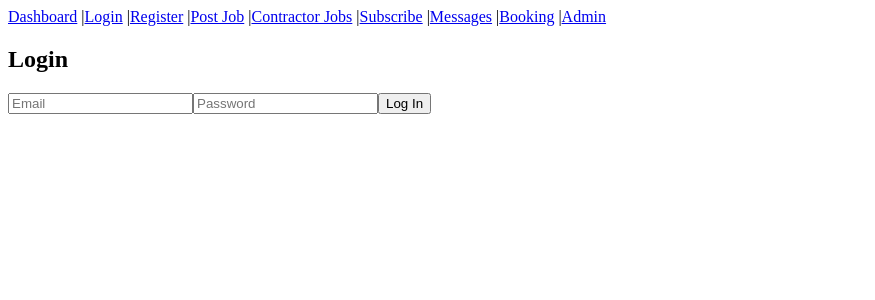
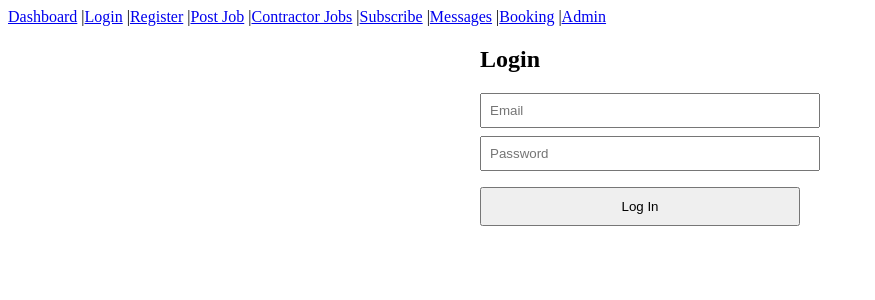
Before and after one commit to sasimf/property-maintenance-pwa, a React (Create React App) app: page /login in a window 1280 px wide. Shown: the top 300 px of the page, without its empty margins (0-875 px from the left). Built offline with nearby package versions, Linux system fonts and the light colour scheme; no server answers.

Commit message:
Update Login.js

```diff
--- a/src/components/Auth/Login.js
+++ b/src/components/Auth/Login.js
@@ -1,5 +1,3 @@
-// src/components/Auth/Login.js
-
 import React, { useState, useContext } from 'react';
 import { login } from '../../services/api';
 import { AuthContext } from '../../context/AuthContext';
@@ -9,7 +7,7 @@ export default function Login() {
   const [creds, setCreds] = useState({ email: '', password: '' });
   const [error, setError] = useState('');
   const [loading, setLoading] = useState(false);
-  const { setUser } = useContext(AuthContext);
+  const { setUser, setToken } = useContext(AuthContext);
   const navigate = useNavigate();
 
   const handleChange = e => {
@@ -20,12 +18,12 @@ export default function Login() {
     e.preventDefault();
     setError('');
     setLoading(true);
-
     try {
       const { user, token } = await login(creds);
-      // store token if you need it later
-      localStorage.setItem('token', token);
+      // if you want to persist the token:
+      localStorage.setItem('pm_token', token);
       setUser(user);
+      setToken(token);
       navigate('/');
     } catch (err) {
       setError(err.message);
@@ -35,9 +33,14 @@ export default function Login() {
   };
 
   return (
-    <form onSubmit={handleSubmit}>
+    <form onSubmit={handleSubmit} style={{ maxWidth: 320, margin: 'auto' }}>
       <h2>Login</h2>
-      {error && <p style={{ color: 'red' }}>{error}</p>}
+      {error && (
+        <div style={{ color: 'crimson', marginBottom: 12 }}>
+          {error}
+        </div>
+      )}
+      <div style={{ marginBottom: 8 }}>
         <input
           type="email"
           name="email"
@@ -45,7 +48,10 @@ export default function Login() {
           value={creds.email}
           onChange={handleChange}
           required
+          style={{ width: '100%', padding: 8 }}
         />
+      </div>
+      <div style={{ marginBottom: 16 }}>
         <input
           type="password"
           name="password"
@@ -53,9 +59,15 @@ export default function Login() {
           value={creds.password}
           onChange={handleChange}
           required
+          style={{ width: '100%', padding: 8 }}
         />
-      <button type="submit" disabled={loading}>
-        {loading ? 'Logging In…' : 'Log In'}
+      </div>
+      <button
+        type="submit"
+        disabled={loading}
+        style={{ width: '100%', padding: 10 }}
+      >
+        {loading ? 'Logging in…' : 'Log In'}
       </button>
     </form>
   );
```
Lines whose indentation alone changed are shown as unchanged.
